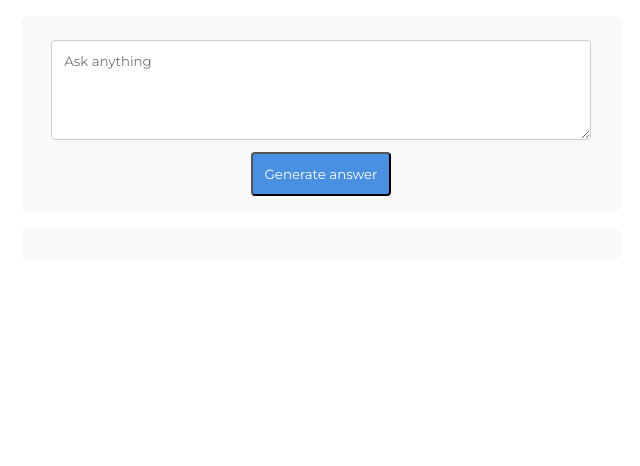
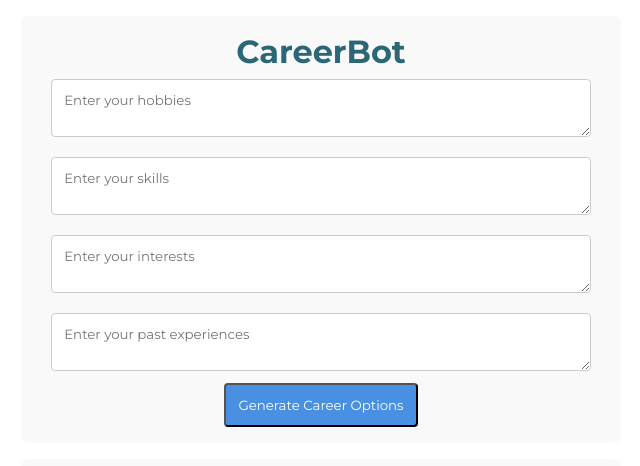
Before and after one commit to hardeepmty/Workday, a React (Vite) app in the folder frontend/: page /career in a window 1280 px wide. Shown: the top 466 px of the page, without its empty margins (319-959 px from the left). Built offline with nearby package versions, Linux system fonts and the light colour scheme; no server answers.

Commit message:
one more try

```diff
--- a/frontend/src/components/Chat/CareerBot.jsx
+++ b/frontend/src/components/Chat/CareerBot.jsx
@@ -3,14 +3,24 @@ import axios from "axios";
 import ReactMarkdown from "react-markdown";
 
 function CareerBot() {
-  const [question, setQuestion] = useState("");
+  const [hobbies, setHobbies] = useState("");
+  const [skills, setSkills] = useState("");
+  const [interests, setInterests] = useState("");
+  const [experiences, setExperiences] = useState("");
   const [answer, setAnswer] = useState("");
   const [generatingAnswer, setGeneratingAnswer] = useState(false);
 
   async function generateAnswer(e) {
+    e.preventDefault();
     setGeneratingAnswer(true);
-    e.preventDefault();
     setAnswer("Loading your answer... \n It might take up to 10 seconds");
+
+    const question = `Based on the following details, suggest some career options:
+    Hobbies: ${hobbies}
+    Skills: ${skills}
+    Interests: ${interests}
+    Past Experiences: ${experiences}`;
+
     try {
       const response = await axios({
         url: `https://generativelanguage.googleapis.com/v1beta/models/gemini-pro:generateContent?key=AIzaSyAQa4qJBxZDGBdBEwKadVHGJA13OpYR7V4`,
@@ -20,15 +30,13 @@ function CareerBot() {
         },
       });
 
-      setAnswer(
-        response["data"]["candidates"][0]["content"]["parts"][0]["text"]
-      );
+      setAnswer(response.data.candidates[0].content.parts[0].text);
     } catch (error) {
-      console.log(error);
+      console.error(error);
       setAnswer("Sorry - Something went wrong. Please try again!");
+    } finally {
+      setGeneratingAnswer(false);
     }
-
-    setGeneratingAnswer(false);
   }
 
   return (
@@ -45,7 +53,7 @@ function CareerBot() {
           borderRadius: "8px",
         }}
       >
-
+        <h1 style={{ fontSize: "2rem", textAlign: "center" }}>CareerBot</h1>
         <textarea
           required
           style={{
@@ -53,12 +61,54 @@ function CareerBot() {
             borderRadius: "4px",
             width: "95%",
             margin: "0.5rem 0",
-            minHeight: "100px",
+            minHeight: "50px",
             padding: "0.75rem",
           }}
-          value={question}
-          onChange={(e) => setQuestion(e.target.value)}
-          placeholder="Ask anything"
+          value={hobbies}
+          onChange={(e) => setHobbies(e.target.value)}
+          placeholder="Enter your hobbies"
+        ></textarea>
+        <textarea
+          required
+          style={{
+            border: "1px solid #ccc",
+            borderRadius: "4px",
+            width: "95%",
+            margin: "0.5rem 0",
+            minHeight: "50px",
+            padding: "0.75rem",
+          }}
+          value={skills}
+          onChange={(e) => setSkills(e.target.value)}
+          placeholder="Enter your skills"
+        ></textarea>
+        <textarea
+          required
+          style={{
+            border: "1px solid #ccc",
+            borderRadius: "4px",
+            width: "95%",
+            margin: "0.5rem 0",
+            minHeight: "50px",
+            padding: "0.75rem",
+          }}
+          value={interests}
+          onChange={(e) => setInterests(e.target.value)}
+          placeholder="Enter your interests"
+        ></textarea>
+        <textarea
+          required
+          style={{
+            border: "1px solid #ccc",
+            borderRadius: "4px",
+            width: "95%",
+            margin: "0.5rem 0",
+            minHeight: "50px",
+            padding: "0.75rem",
+          }}
+          value={experiences}
+          onChange={(e) => setExperiences(e.target.value)}
+          placeholder="Enter your past experiences"
         ></textarea>
         <button
           type="submit"
@@ -74,7 +124,7 @@ function CareerBot() {
           onMouseOver={(e) => (e.currentTarget.style.backgroundColor = "#357ab8")}
           onMouseOut={(e) => (e.currentTarget.style.backgroundColor = "#4a90e2")}
         >
-          Generate answer
+          Generate Career Options
         </button>
       </form>
       <div
--- a/frontend/src/components/Layout/Navbar.jsx
+++ b/frontend/src/components/Layout/Navbar.jsx
@@ -42,6 +42,11 @@ const Navbar = () => {
             </Link>
           </li>
           <li>
+                <Link to={"/career"} onClick={() => setShow(false)}>
+                  Career
+                </Link>
+              </li>
+          <li>
             <Link to={"/job/getall"} onClick={() => setShow(false)}>
               Jobs
             </Link>
@@ -65,11 +70,6 @@ const Navbar = () => {
                   View your jobs
                 </Link>
               </li>
-              <li>
-                <Link to={"/career"} onClick={() => setShow(false)}>
-                  Career
-                </Link>
-              </li>
 
             </>
           ) : (
```
